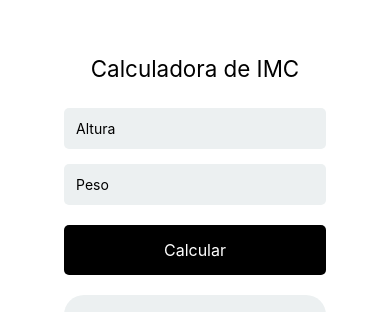
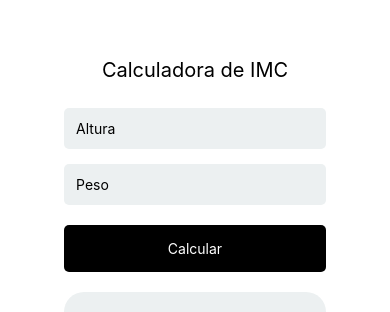
Before and after one commit to shl0mo/Calculadora_IMC-ReactNative, a React Native app: screen / in a window 390 px wide. Shown: the part 157-469 px from the top of the page. Built offline with nearby package versions, Linux system fonts and the light colour scheme.

Commit message:
ajustes-1

```diff
--- a/App.js
+++ b/App.js
@@ -65,7 +65,7 @@ const styles = StyleSheet.create({
     padding: 8,
   },
   titulo: {
-    fontSize: '1.4em',
+    fontSize: 20,
     marginBottom: 6
   },
   inputs: {
@@ -85,8 +85,7 @@ const styles = StyleSheet.create({
     width: '70%'
   },
   textoBotao: {
-    color: 'white',
-    fontSize: '1em'
+    color: 'white'
   },
   containers: {
     width: '100%',
@@ -97,17 +96,17 @@ const styles = StyleSheet.create({
     marginTop: 15
   },
   boxResultado: {
-		backgroundColor: '#ecf0f1',
-		width: '70%',
-		height: 180,
+    backgroundColor: '#ecf0f1',
+    width: '70%',
+    height: 180,
     alignItems: 'center',
     justifyContent: 'center',
     borderRadius: 20,
-	},
+  },
   imc: {
     fontSize: 50
   },
   stringResultado: {
-    fontSize: '1.1em'
+    fontSize: 17
   }
 });
```
Also changed, not shown: package.json (+5 -4 lines), 1 other file (tests, documents, lock files or other folders).
